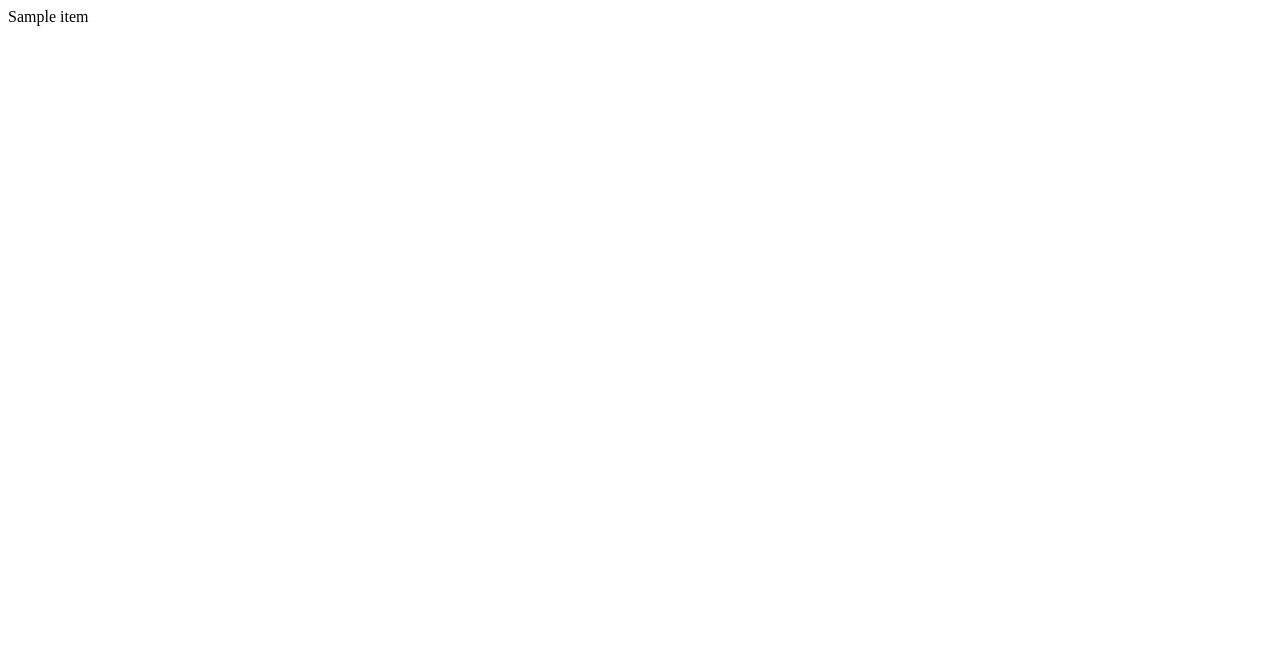
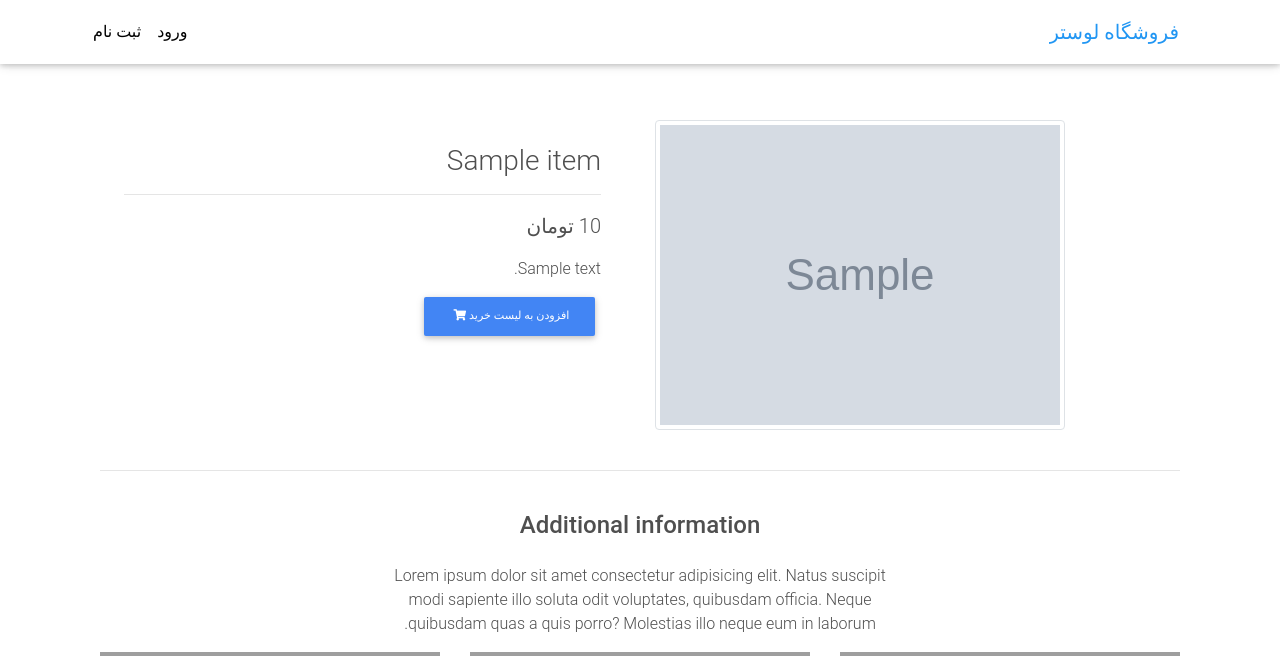
Before and after one commit to amin72/luster_shop_django, a Django app: page /product/sample/ in a window 1280 px wide. Before the commit the part shown is almost empty. Shown: the top 656 px of the page. Before the commit the page ends 26 px from the top, so only its background shows below. Run offline with Django 3.2, Linux system fonts and the light colour scheme; tables that the repository leaves empty hold one stand-in row (values such as "Sample post"); grey boxes marked "Sample" are stand-in pictures; some libraries are stand-ins or nearby versions; some web fonts are replaced; grey boxes are pictures that could not be loaded.

Commit message:
edit item_detail template

```diff
--- a/product/templates/product/item_detail.html
+++ b/product/templates/product/item_detail.html
@@ -1 +1,106 @@
-{{ object }}
+{% extends "base.html" %}
+{% load static %}
+
+
+{% block content %}
+  <div class="container dark-grey-text mt-4">
+
+    <!--Grid row-->
+    <div class="row wow fadeIn">
+
+      <!--Grid column-->
+      <div class="col-md-6 mb-4">
+        <img src="{{ item.image.url }}" class="img-fluid img-thumbnail" alt="{{ object.name }}">
+      </div>
+      <!--Grid column-->
+
+      <!--Grid column-->
+      <div class="col-md-6 mb-4">
+
+        <!--Content-->
+        <div class="p-4 text-right">
+
+          <h3 class="mb-3">
+            {{ object.title }}
+          </h3>
+          <hr>
+
+          <p class="lead">
+            {% if object.discount_price %}
+              <span class="mr-1">
+                <del>{{ object.price }}</del>
+              </span>
+              <span>{{ object.discount_price }} تومان</span>
+            {% else %}
+              <span>{{ object.price }} تومان</span>
+            {% endif %}
+          </p>
+
+          <p>{{ object.description }}</p>
+
+          <a href="{{ object.get_add_to_cart_url }}"
+             class="btn btn-primary btn-md my-0 p">افزودن به لیست خرید
+            <i class="fas fa-shopping-cart ml-1"></i>
+          </a>
+
+        </div>
+        <!--Content-->
+
+      </div>
+      <!--Grid column-->
+
+    </div>
+    <!--Grid row-->
+
+    <hr>
+
+    <!--Grid row-->
+    <div class="row d-flex justify-content-center wow fadeIn">
+
+      <!--Grid column-->
+      <div class="col-md-6 text-center">
+
+        <h4 class="my-4 h4">Additional information</h4>
+
+        <p>Lorem ipsum dolor sit amet consectetur adipisicing elit. Natus suscipit modi sapiente illo soluta odit
+          voluptates,
+          quibusdam officia. Neque quibusdam quas a quis porro? Molestias illo neque eum in laborum.</p>
+
+      </div>
+      <!--Grid column-->
+
+    </div>
+    <!--Grid row-->
+
+    <!--Grid row-->
+    <div class="row wow fadeIn">
+
+      <!--Grid column-->
+      <div class="col-lg-4 col-md-12 mb-4">
+
+        <img src="https://mdbootstrap.com/img/Photos/Horizontal/E-commerce/Products/11.jpg" class="img-fluid" alt="">
+
+      </div>
+      <!--Grid column-->
+
+      <!--Grid column-->
+      <div class="col-lg-4 col-md-6 mb-4">
+
+        <img src="https://mdbootstrap.com/img/Photos/Horizontal/E-commerce/Products/12.jpg" class="img-fluid" alt="">
+
+      </div>
+      <!--Grid column-->
+
+      <!--Grid column-->
+      <div class="col-lg-4 col-md-6 mb-4">
+
+        <img src="https://mdbootstrap.com/img/Photos/Horizontal/E-commerce/Products/13.jpg" class="img-fluid" alt="">
+
+      </div>
+      <!--Grid column-->
+
+    </div>
+    <!--Grid row-->
+
+  </div>
+{% endblock %}
--- a/product/urls.py
+++ b/product/urls.py
@@ -2,7 +2,7 @@ from django.urls import path
 from . import views
 
 
-app_name = 'core'
+app_name = 'product'
 
 urlpatterns = [
     # item list
```
